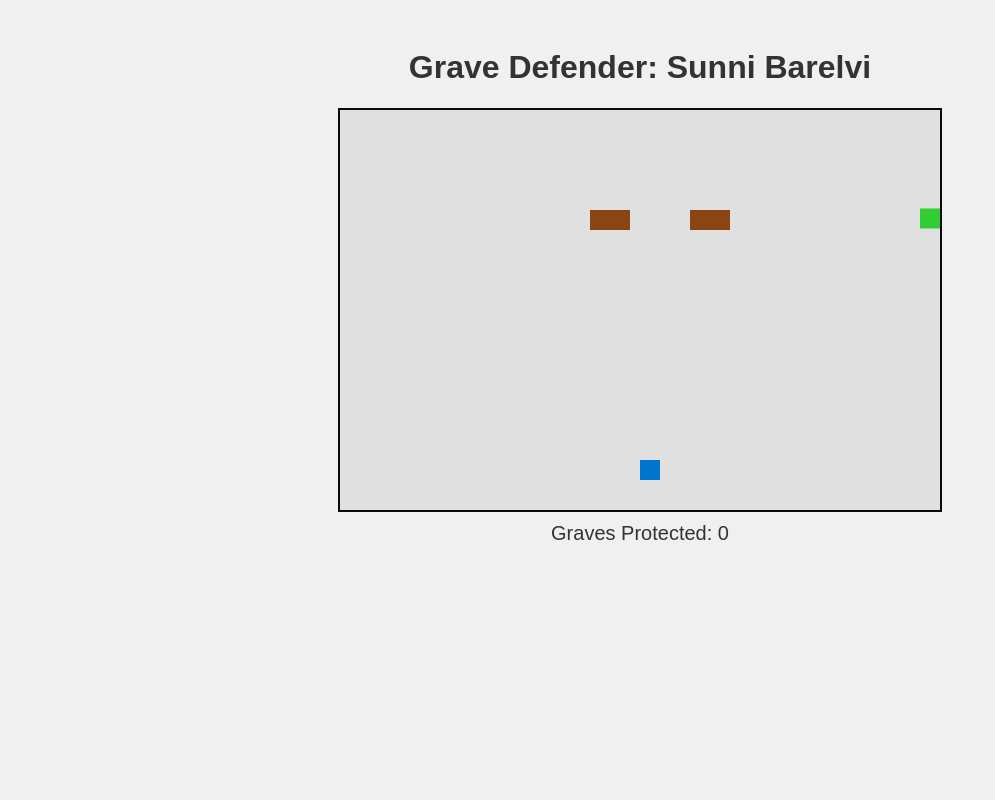
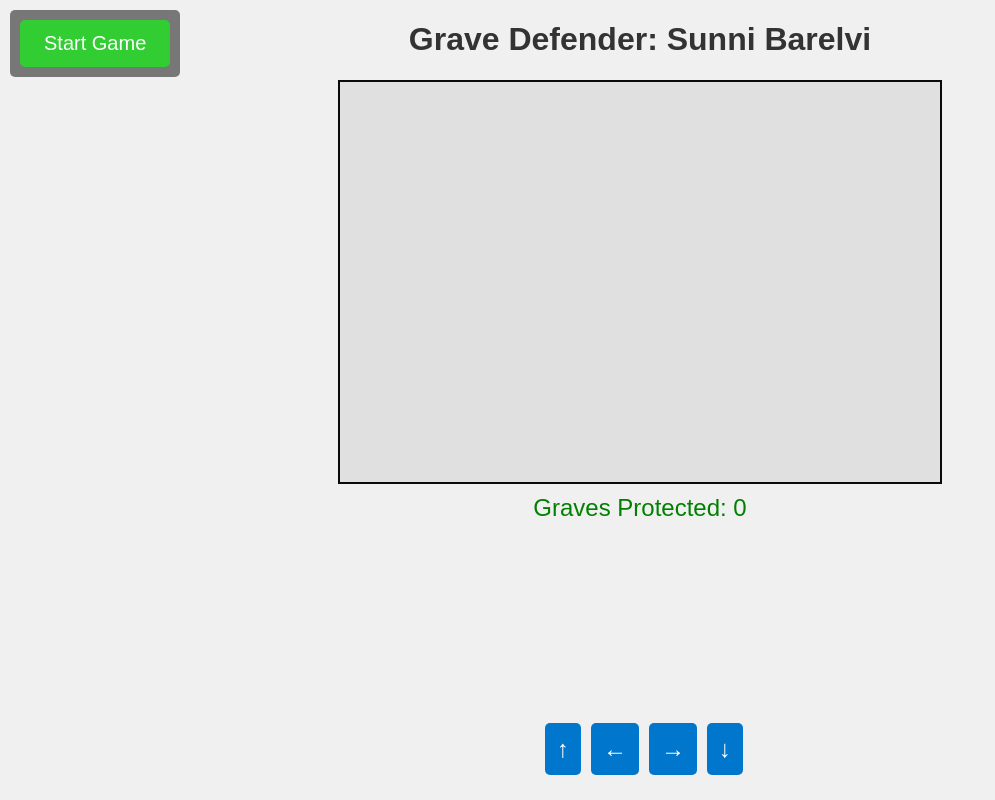
Before and after one commit to momusheenmo/Game-testing, a plain HTML site: page index1.html in a window 1280 px wide. Shown: the whole page, without its empty margins (0-995 px from the left). Drawn offline with Linux system fonts and the light colour scheme.

Commit message:
Update index1.html

```diff
--- a/index1.html
+++ b/index1.html
@@ -8,9 +8,10 @@
     body {
       background: #f0f0f0;
       color: #333;
-      font-family: sans-serif;
+      font-family: 'Arial', sans-serif;
       text-align: center;
-      padding: 20px;
+      margin: 0;
+      padding: 0;
     }
 
     canvas {
@@ -24,32 +25,116 @@
       font-size: 24px;
       margin-top: 20px;
       color: #ff6347;
+      font-weight: bold;
     }
 
     #score {
+      font-size: 24px;
+      margin-top: 10px;
+      color: #008000;
+    }
+
+    /* UI Elements */
+    .ui-elements {
+      position: absolute;
+      top: 10px;
+      left: 10px;
+      font-size: 18px;
+      color: #fff;
+      background: rgba(0, 0, 0, 0.5);
+      padding: 10px;
+      border-radius: 5px;
+    }
+
+    .start-button, .retry-button {
+      background-color: #32cd32;
+      padding: 12px 24px;
       font-size: 20px;
-      margin-top: 10px;
+      color: white;
+      border: none;
+      border-radius: 5px;
+      cursor: pointer;
+    }
+
+    .start-button:hover, .retry-button:hover {
+      background-color: #228b22;
+    }
+
+    /* Mobile Button Controls */
+    .button-container {
+      position: absolute;
+      bottom: 20px;
+      left: 50%;
+      transform: translateX(-50%);
+      display: flex;
+      justify-content: space-between;
+      width: 200px;
+    }
+
+    .control-btn {
+      font-size: 24px;
+      padding: 12px;
+      margin: 5px;
+      background-color: #0077cc;
+      color: white;
+      border: none;
+      border-radius: 5px;
+      cursor: pointer;
     }
   </style>
 </head>
 <body>
   <h1>Grave Defender: Sunni Barelvi</h1>
   <canvas id="gameCanvas" width="600" height="400"></canvas>
+
   <div id="score">Graves Protected: 0</div>
   <div id="message"></div>
+
+  <div id="gameUI" class="ui-elements">
+    <button id="startBtn" class="start-button">Start Game</button>
+    <button id="retryBtn" class="retry-button" style="display:none;">Retry</button>
+  </div>
+
+  <!-- Mobile Controls -->
+  <div class="button-container">
+    <button class="control-btn" id="upBtn">↑</button>
+    <button class="control-btn" id="leftBtn">←</button>
+    <button class="control-btn" id="rightBtn">→</button>
+    <button class="control-btn" id="downBtn">↓</button>
+  </div>
 
   <script>
     const canvas = document.getElementById('gameCanvas');
     const ctx = canvas.getContext('2d');
     const message = document.getElementById('message');
     const scoreDisplay = document.getElementById('score');
+    const gameUI = document.getElementById('gameUI');
+    const startBtn = document.getElementById('startBtn');
+    const retryBtn = document.getElementById('retryBtn');
+
     let score = 0;
     let gameOver = false;
+    let gameStarted = false;
 
     const grid = 20;
-    const player = { x: 300, y: 350, width: grid, height: grid, dx: 0, dy: 0, speed: 5 };
+    const player = { x: 300, y: 350, width: grid, height: grid, dx: 0, dy: 0, speed: 5, sword: false };
     const graves = [{ x: 250, y: 100 }, { x: 350, y: 100 }];
     const enemies = [];
+    let enemySpawnInterval;
+
+    function startGame() {
+      gameStarted = true;
+      gameOver = false;
+      score = 0;
+      player.x = 300;
+      player.y = 350;
+      enemies.length = 0;
+      scoreDisplay.textContent = `Graves Protected: ${score}`;
+      startBtn.style.display = 'none';
+      retryBtn.style.display = 'none';
+      gameLoop();
+      enemySpawnInterval = setInterval(spawnEnemy, 2000); // Spawn enemies every 2 seconds
+    }
 
     function spawnEnemy() {
       const side = Math.random() > 0.5 ? 'left' : 'right';
@@ -59,8 +144,17 @@
     }
 
     function drawPlayer() {
-      ctx.fillStyle = '#0077cc'; // Barelvi color
+      ctx.fillStyle = '#008000'; // Green for Barelvi character
       ctx.fillRect(player.x, player.y, player.width, player.height);
+
+      if (player.sword) {
+        ctx.beginPath();
+        ctx.moveTo(player.x + player.width / 2, player.y);
+        ctx.lineTo(player.x + player.width / 2, player.y - 30); // Sword above player
+        ctx.strokeStyle = 'black';
+        ctx.lineWidth = 4;
+        ctx.stroke();
+      }
     }
 
     function drawGraves() {
@@ -85,10 +179,10 @@
     function moveEnemies() {
       enemies.forEach(enemy => {
         enemy.x += enemy.dx;
-        if (enemy.type === 'Wahhabi' && enemy.x <= graves[0].x + grid * 2 && enemy.x >= graves[0].x) {
+        if (enemy.x <= graves[0].x + grid * 2 && enemy.x >= graves[0].x && !gameOver) {
           gameOver = true;
           showMessage("Wahhabi! Not on my watch! Graves are sacred!");
-        } else if (enemy.type === 'Deobandi' && enemy.x >= graves[1].x - grid) {
+        } else if (enemy.x >= graves[1].x - grid && !gameOver) {
           gameOver = true;
           showMessage("Deobandi! You can't destroy these graves!");
         }
@@ -116,7 +210,10 @@
     }
 
     function gameLoop() {
-      if (gameOver) return;
+      if (gameOver) {
+        endGame();
+        return;
+      }
 
       ctx.clearRect(0, 0, canvas.width, canvas.height);
       movePlayer();
@@ -142,14 +239,24 @@
       if (e.key === 'ArrowLeft' || e.key === 'ArrowRight') player.dx = 0;
     }
 
+    // Mobile controls
+    document.getElementById('upBtn').addEventListener('click', () => { player.dy = -player.speed; });
+    document.getElementById('downBtn').addEventListener('click', () => { player.dy = player.speed; });
+    document.getElementById('leftBtn').addEventListener('click', () => { player.dx = -player.speed; });
+    document.getElementById('rightBtn').addEventListener('click', () => { player.dx = player.speed; });
+
+    function endGame() {
+      clearInterval(enemySpawnInterval);
+      message.textContent = 'Game Over!';
+      retryBtn.style.display = 'inline-block';
+    }
+
+    retryBtn.addEventListener('click', startGame);
+    startBtn.addEventListener('click', startGame);
+
     document.addEventListener('keydown', handleKeydown);
     document.addEventListener('keyup', handleKeyup);
 
-    setInterval(() => {
-      if (!gameOver) spawnEnemy();
-    }, 2000);
-
-    gameLoop();
   </script>
 </body>
 </html>
```
